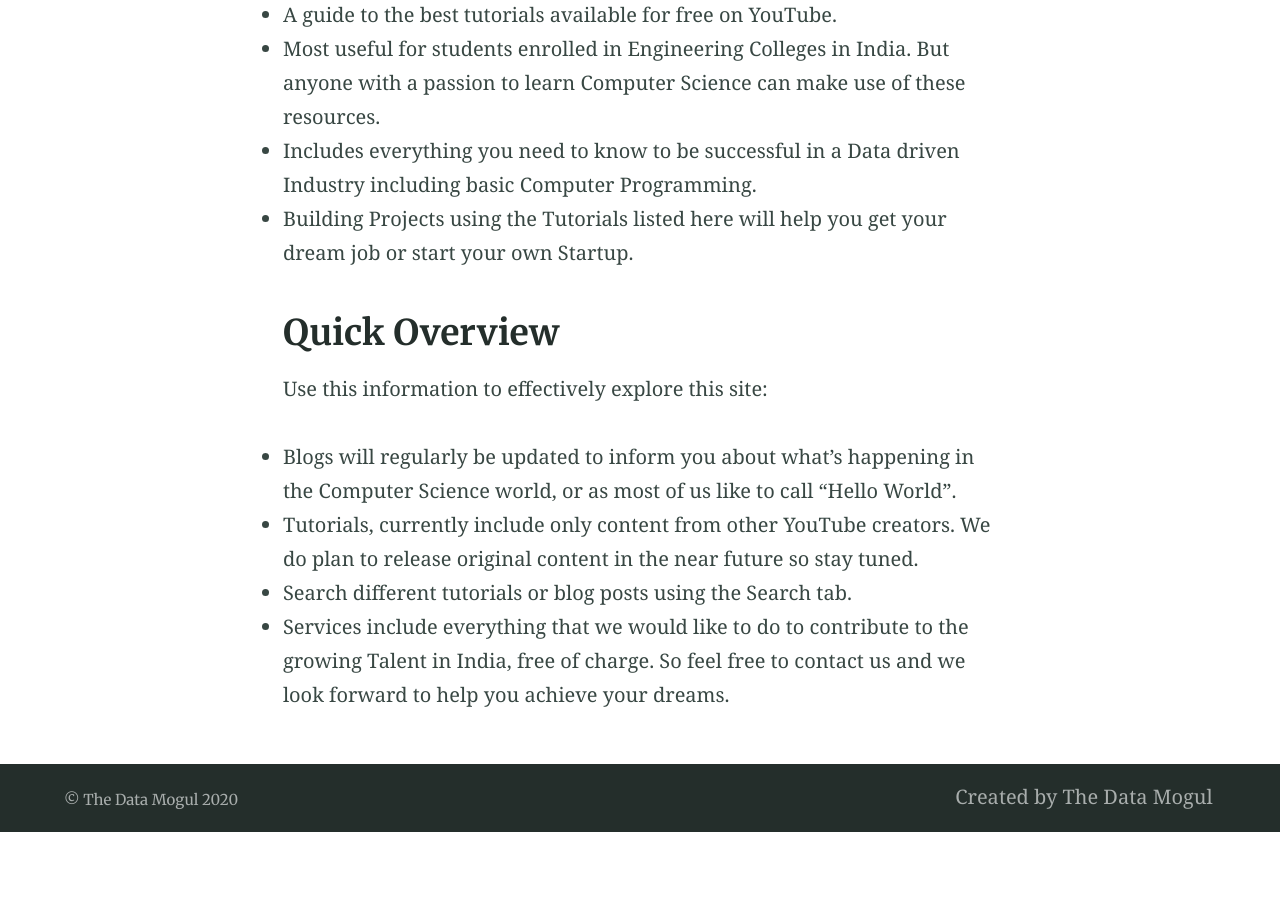
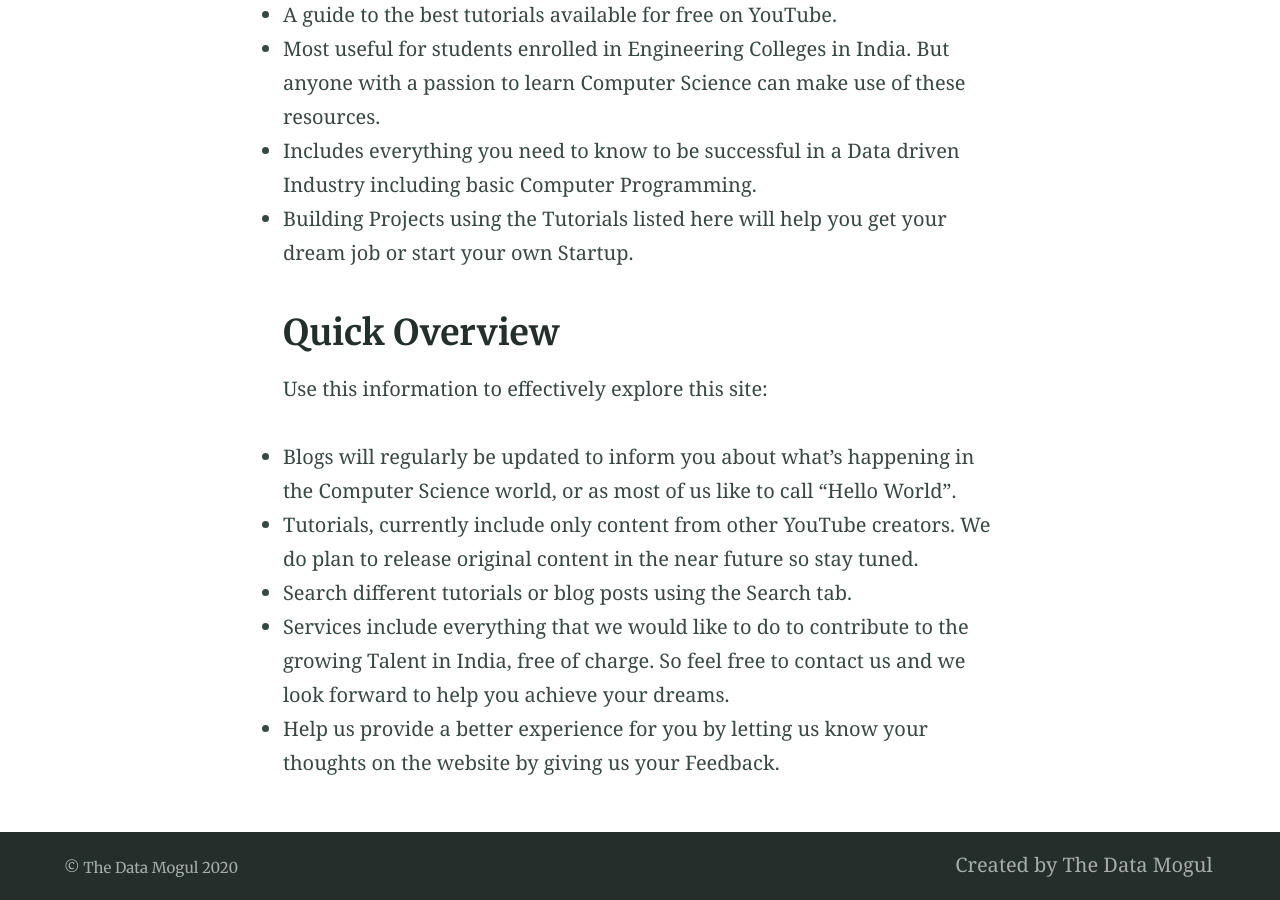
Before and after one commit to the-data-mogul/the-data-mogul.github.io, a Jekyll site: the page built from index.md, in a window 1280 px wide and 900 px high, scrolled down 1071 px. Built offline with Jekyll 4.4.1, drawn with Linux system fonts in a browser that asks for light colours; before the commit the page ends 1903 px from its top, so only the background shows below that.

Commit message:
Update index.md

```diff
--- a/index.md
+++ b/index.md
@@ -25,3 +25,4 @@
 - Tutorials, currently include only content from other YouTube creators. We do plan to release original content in the near future so stay tuned.
 - Search different tutorials or blog posts using the Search tab.
 - Services include everything that we would like to do to contribute to the growing Talent in India, free of charge. So feel free to contact us and we look forward to help you achieve your dreams.
+- Help us provide a better experience for you by letting us know your thoughts on the website by giving us your Feedback.
```
